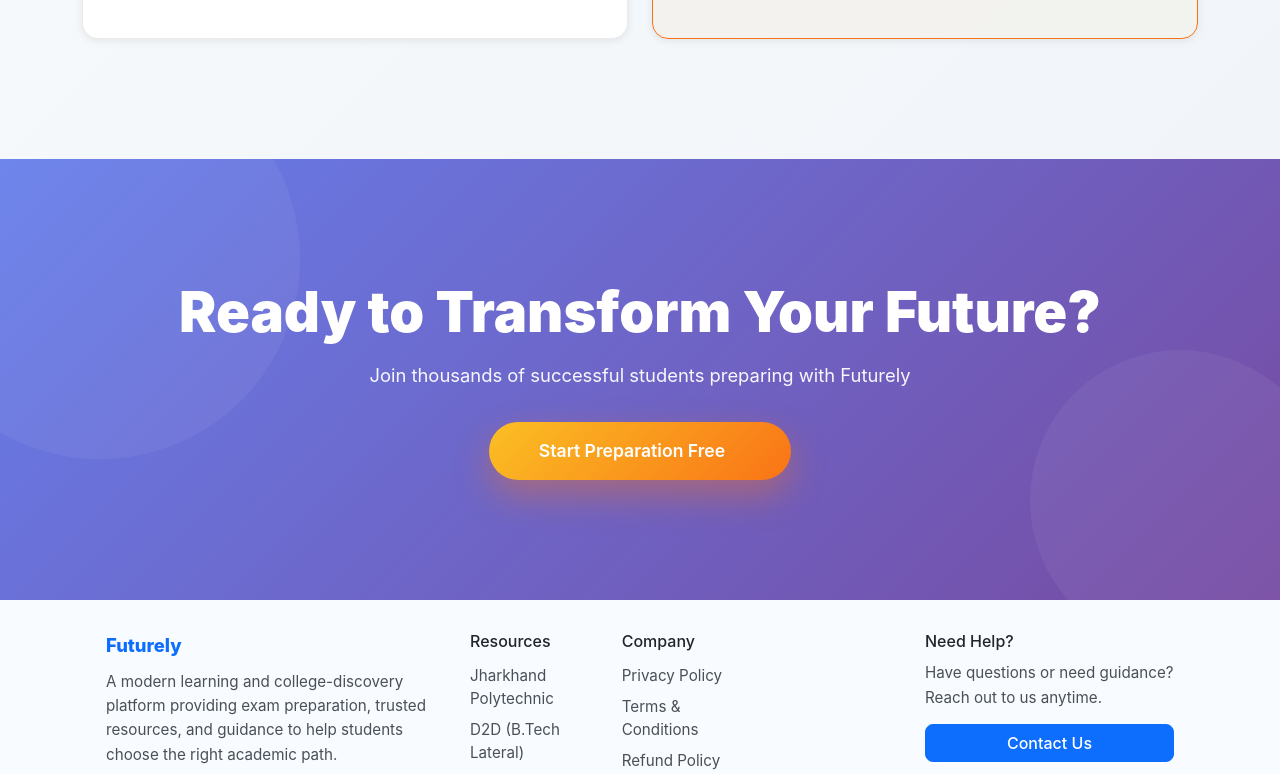
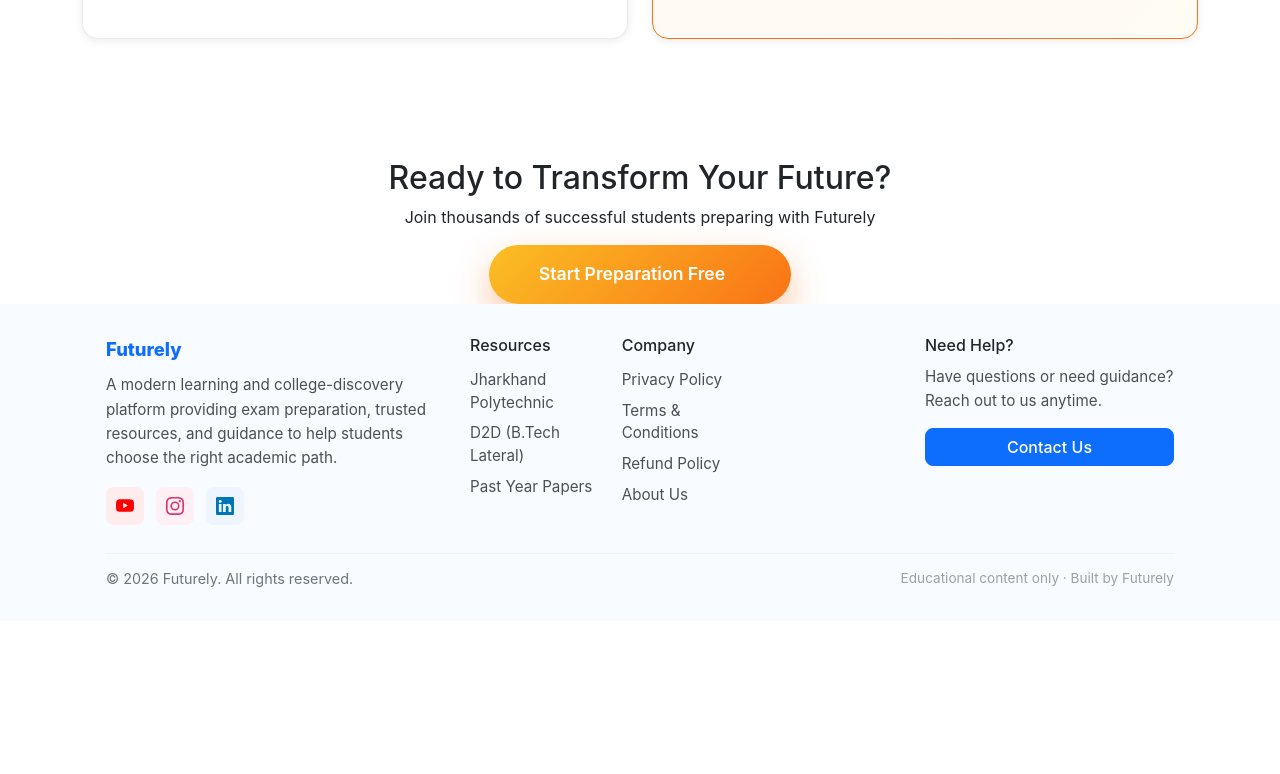
Before and after one commit to Karan123457/NextGenZ, a React (Create React App) app: page / in a window 1280 px wide. Shown: the part 3889-4663 px from the top of the page. After the commit the page ends 4510 px from the top, so only its background shows below. Built offline with nearby package versions, Linux system fonts and the light colour scheme; no server answers.

Commit message:
Update Home.css

```diff
--- a/src/styles/Home.css
+++ b/src/styles/Home.css
@@ -435,7 +435,7 @@
 /* ========== COUNSELLING & RESOURCES SECTION ========== */
 .counselling-resources-section {
   padding: 120px 0;
-  background: linear-gradient(135deg, #f8fafc 0%, #f1f5f9 100%);
+  background: white;
 }
 
 .resource-card {
@@ -1063,62 +1063,6 @@
   opacity: 1;
 }
 
-/* ========== FINAL CTA SECTION ========== */
-.final-cta-section {
-  padding: 120px 0;
-  background: linear-gradient(135deg, #667eea 0%, #764ba2 100%);
-  color: white;
-  text-align: center;
-  position: relative;
-  overflow: hidden;
-}
-
-.final-cta-section::before {
-  content: '';
-  position: absolute;
-  width: 400px;
-  height: 400px;
-  background: rgba(255, 255, 255, 0.05);
-  border-radius: 50%;
-  top: -100px;
-  left: -100px;
-}
-
-.final-cta-section::after {
-  content: '';
-  position: absolute;
-  width: 300px;
-  height: 300px;
-  background: rgba(255, 255, 255, 0.05);
-  border-radius: 50%;
-  bottom: -50px;
-  right: -50px;
-}
-
-.final-cta-section h2 {
-  font-size: clamp(2rem, 6vw, 3.5rem);
-  font-weight: 900;
-  margin-bottom: 1rem;
-  position: relative;
-  z-index: 1;
-}
-
-.final-cta-section p {
-  font-size: 1.15rem;
-  margin-bottom: 2rem;
-  opacity: 0.95;
-  position: relative;
-  z-index: 1;
-  max-width: 700px;
-  margin-left: auto;
-  margin-right: auto;
-}
-
-.cta-buttons {
-  position: relative;
-  z-index: 1;
-}
-
 /* ========== RESPONSIVE DESIGN ========== */
 @media (max-width: 992px) {
   .college-search-section {
@@ -1552,18 +1496,6 @@
     padding: 10px 20px !important;
     font-size: 0.9rem !important;
   }
-
-  .final-cta-section {
-    padding: 60px 0;
-  }
-
-  .final-cta-section h2 {
-    font-size: 1.4rem;
-  }
-
-  .final-cta-section p {
-    font-size: 0.95rem;
-  }
 }
 
 /* ========== SCROLLBAR ========== */
@@ -1586,20 +1518,24 @@
 
 /* ========== ANIMATIONS ========== */
 @keyframes float {
+
   0%,
   100% {
     transform: translateY(0px);
   }
+
   50% {
     transform: translateY(-20px);
   }
 }
 
 @keyframes glow {
+
   0%,
   100% {
     box-shadow: 0 0 20px rgba(99, 102, 241, 0.4);
   }
+
   50% {
     box-shadow: 0 0 40px rgba(99, 102, 241, 0.6);
   }
```
